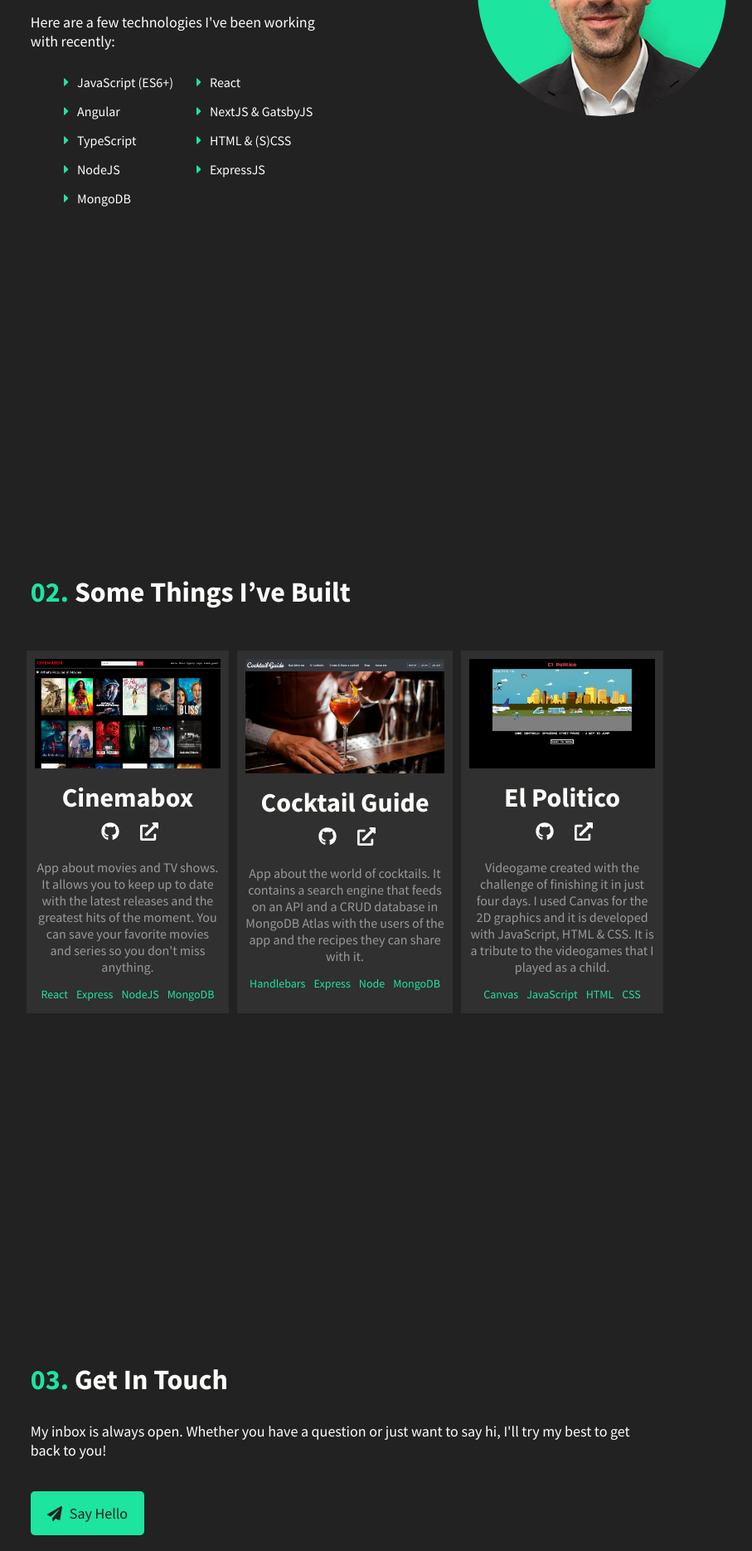
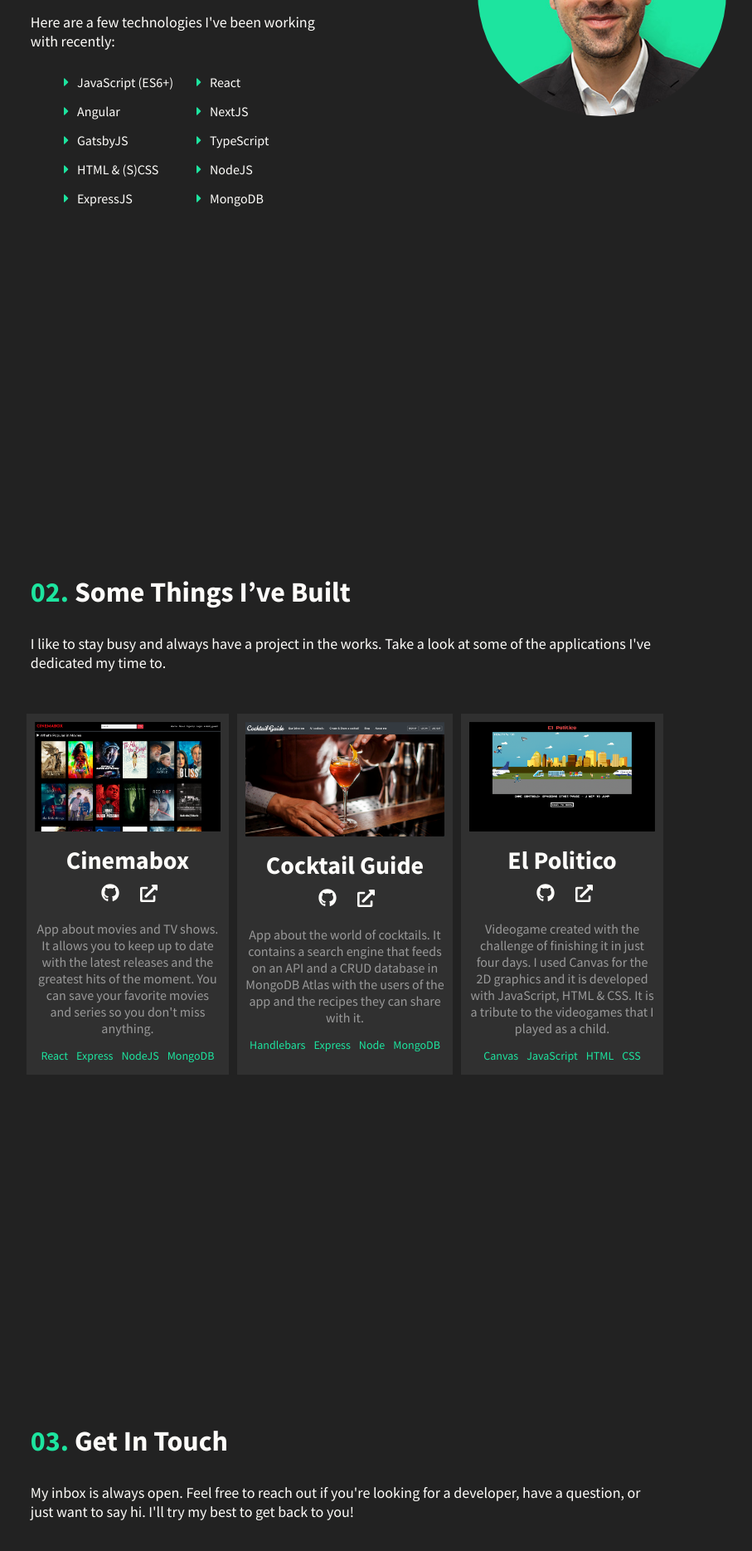
Before and after one commit to ivanurra/portfolio-v1, a Next.js app: page / in a window 1280 px wide. Shown: the part 1300-3169 px from the top of the page at 83% size, without its empty margins (224-1131 px from the left). Built offline with nearby package versions, Linux system fonts and the light colour scheme.

Commit message:
end styles

```diff
--- a/package.json
+++ b/package.json
@@ -13,7 +13,6 @@
     "react": "16.13.1",
     "react-dom": "16.13.1",
     "react-scroll": "^1.8.1",
-    "sass": "^1.26.10",
-    "styled-components": "^5.2.1"
+    "sass": "^1.26.10"
   }
 }
--- a/pages/_app.jsx
+++ b/pages/_app.jsx
@@ -1,5 +1,5 @@
 import '../styles/app.scss';
-
+// Ivan Urra - Portfolio v1.0
 // This default export is required in a new `pages/_app.js` file.
 export default function MyApp({ Component, pageProps }) {
   return <Component {...pageProps} />
--- a/pages/about.jsx
+++ b/pages/about.jsx
@@ -33,7 +33,8 @@ function About() {
                   <li><i className="fas fa-caret-right"></i>  JavaScript (ES6+)</li>
                   <li><i className="fas fa-caret-right"></i>  React</li>
                   <li><i className="fas fa-caret-right"></i>  Angular</li>
-                  <li><i className="fas fa-caret-right"></i>  NextJS & GatsbyJS</li>
+                  <li><i className="fas fa-caret-right"></i>  NextJS</li>
+                  <li><i className="fas fa-caret-right"></i>  GatsbyJS</li>
                   <li><i className="fas fa-caret-right"></i>  TypeScript</li>
                   <li><i className="fas fa-caret-right"></i>  HTML & (S)CSS</li>
                   <li><i className="fas fa-caret-right"></i>  NodeJS</li>
--- a/pages/contact.jsx
+++ b/pages/contact.jsx
@@ -11,7 +11,8 @@ function Contact() {
 			    	<div className="text-wrapper w-full">
 						<h1 className="title"><span className="color-number">03.</span>Get In Touch</h1>
 						<p className="description-contact">
-							My inbox is always open. Whether you have a question or just want to say hi, I'll try my best to get back to you!
+							My inbox is always open. Feel free to reach out if you're looking for a developer,
+							have a question, or just want to say hi. I'll try my best to get back to you!
 						</p>
 						<a href="mailto:ivan.urra.dev@gmail.com" className="cta-contact"><i className="fas fa-paper-plane"></i>Say Hello</a>
 		      		</div>
--- a/pages/portfolio.jsx
+++ b/pages/portfolio.jsx
@@ -1,4 +1,3 @@
-
 import Head from 'next/head'
 import "@fortawesome/fontawesome-free/js/fontawesome";
 import "@fortawesome/fontawesome-free/js/solid";
@@ -15,9 +14,9 @@ function Portfolio() {
 						<div className="container">
 							<div className="text-wrapper w-full">
 								<h1 className="title"><span className="color-number">02.</span>Some Things I’ve Built</h1>
-								{/* <p className="description">
-								Some Things I’ve Built.
-								</p> */}
+								<p className="description">
+									I like to stay busy and always have a project in the works. Take a look at some of the applications I've dedicated my time to.
+								</p>
 								<div className="portfolio-wrapper">
 									<div className="portfolio-item">
 										<img src="/cinemabox.png" className="portfolio-image" />
--- a/styles/app.scss
+++ b/styles/app.scss
@@ -1,6 +1,6 @@
 @import url('https://fonts.googleapis.com/css2?family=Source+Sans+Pro:wght@400;600;700&display=swap');
 
-//////// GENERAL STYLES ////////
+//////////// COLORS ////////////
 // font color: #1de49f  ////////
 // font color: #fefdfa /////////
 // background color: #222222 ///
@@ -227,7 +227,7 @@ a[href] {
 		}
 
 		.portfolio-name {
-			font-size: 32px;
+			font-size: 30px;
 			margin-top: 10px;
 			margin-bottom: 10px;
 			text-transform: capitalize;
@@ -353,7 +353,7 @@ a[href] {
 /* PORTFOLIO */
 
   .fa-external-link-alt{
-	font-size: 22px;
+	font-size: 21px;
 	margin-right: 20px;
   }
 
```
Also changed, not shown: components/Navbar.jsx (+0 -38 lines), 1 other file (tests, documents, lock files or other folders).
